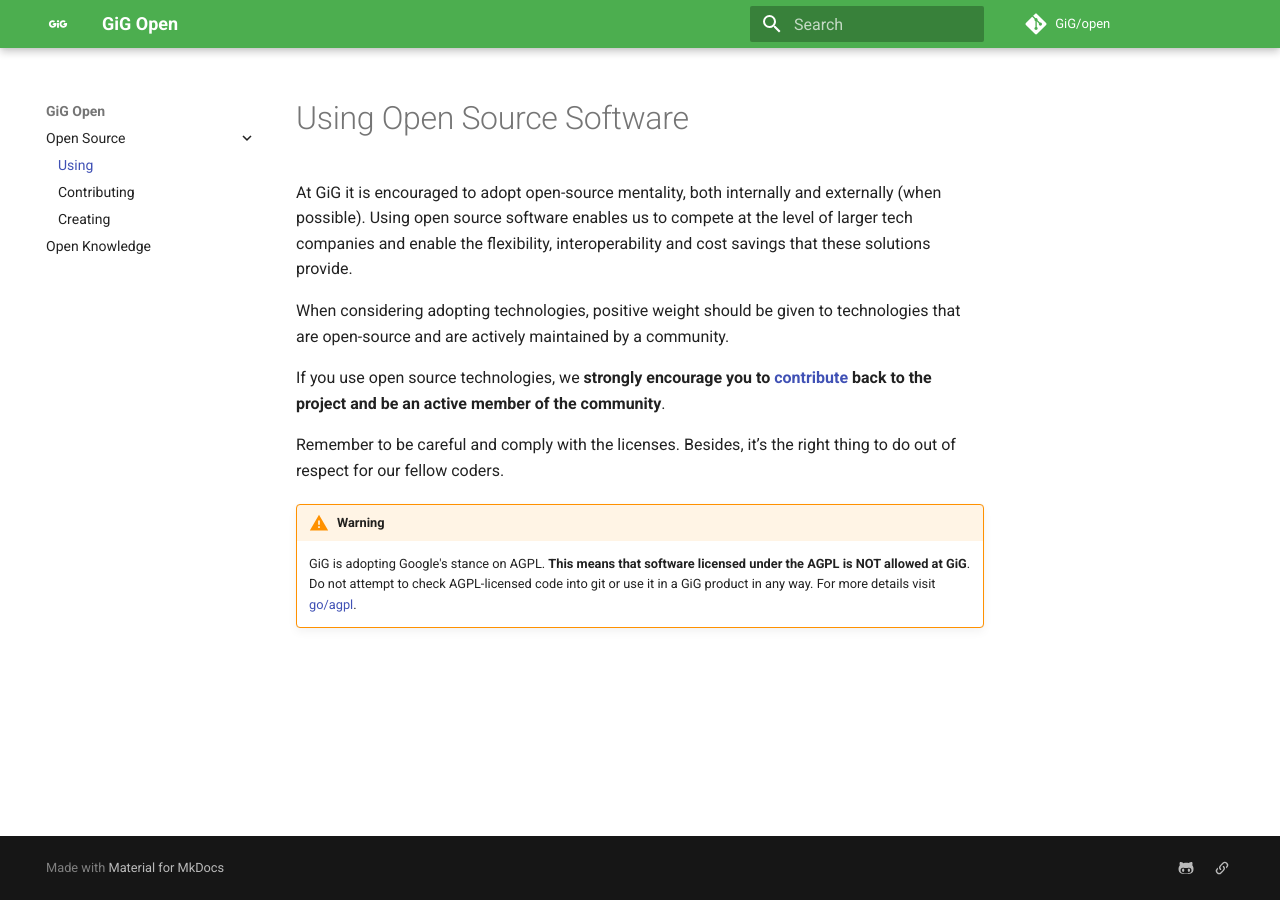
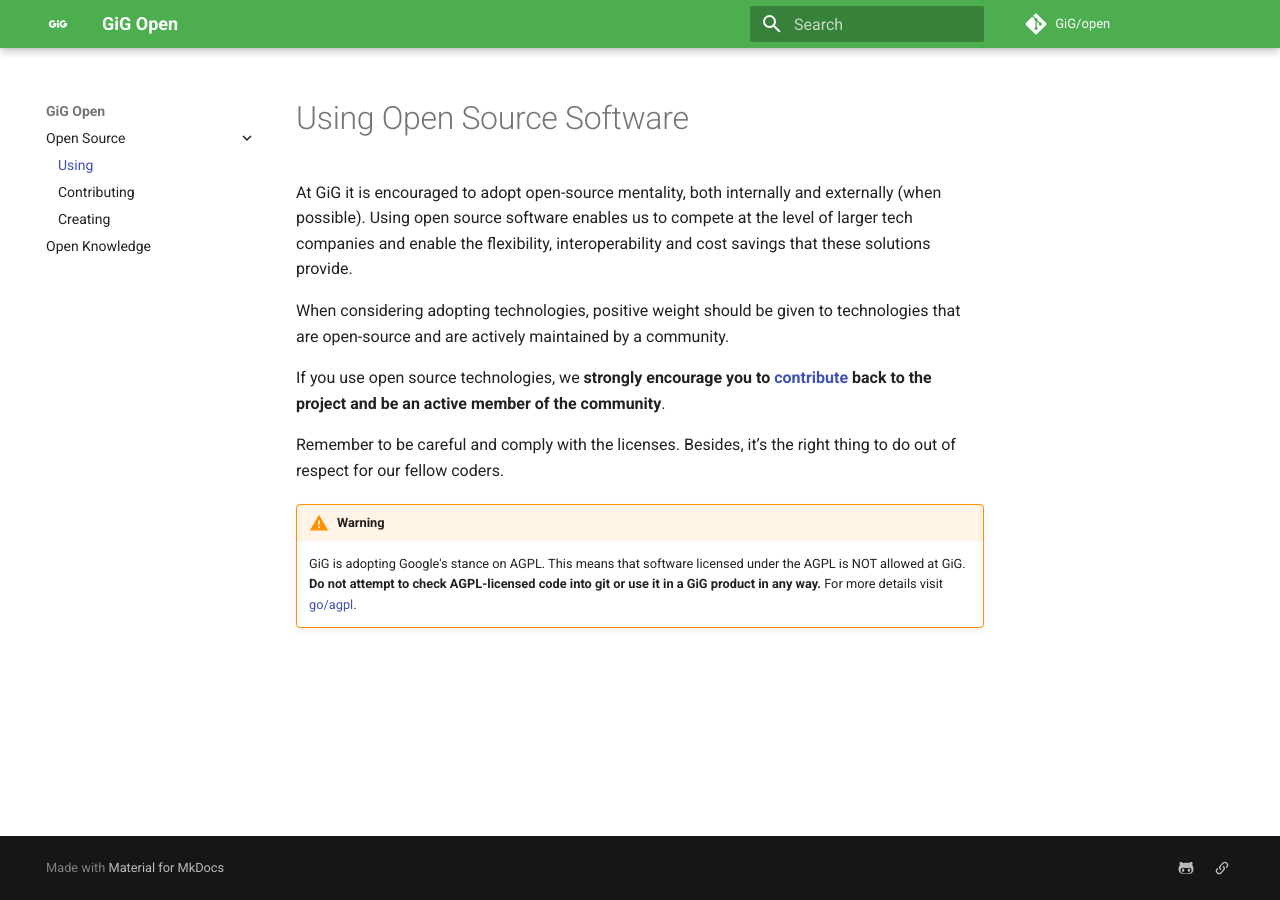
Before and after one commit to GiG/open, an MkDocs documentation site: the page built from docs/open-source/using.md, in a window 1280 px wide. Built offline with MkDocs 1.6.1 and Material for MkDocs 9.7.7, drawn with Linux system fonts in a browser that asks for light colours; comment, search, counter and statistics services are not loaded.

Commit message:
Changed emphasis

```diff
--- a/docs/open-source/using.md
+++ b/docs/open-source/using.md
@@ -9,4 +9,4 @@
 Remember to be careful and comply with the licenses. Besides, it’s the right thing to do out of respect for our fellow coders.
 
 !!! warning
-    GiG is adopting Google's stance on AGPL. **This means that software licensed under the AGPL is NOT allowed at GiG**. Do not attempt to check AGPL-licensed code into git or use it in a GiG product in any way. For more details visit [go/agpl](https://opensource.google/docs/using/agpl-policy/).
+    GiG is adopting Google's stance on AGPL. This means that software licensed under the AGPL is NOT allowed at GiG. **Do not attempt to check AGPL-licensed code into git or use it in a GiG product in any way.** For more details visit [go/agpl](https://opensource.google/docs/using/agpl-policy/).
```
